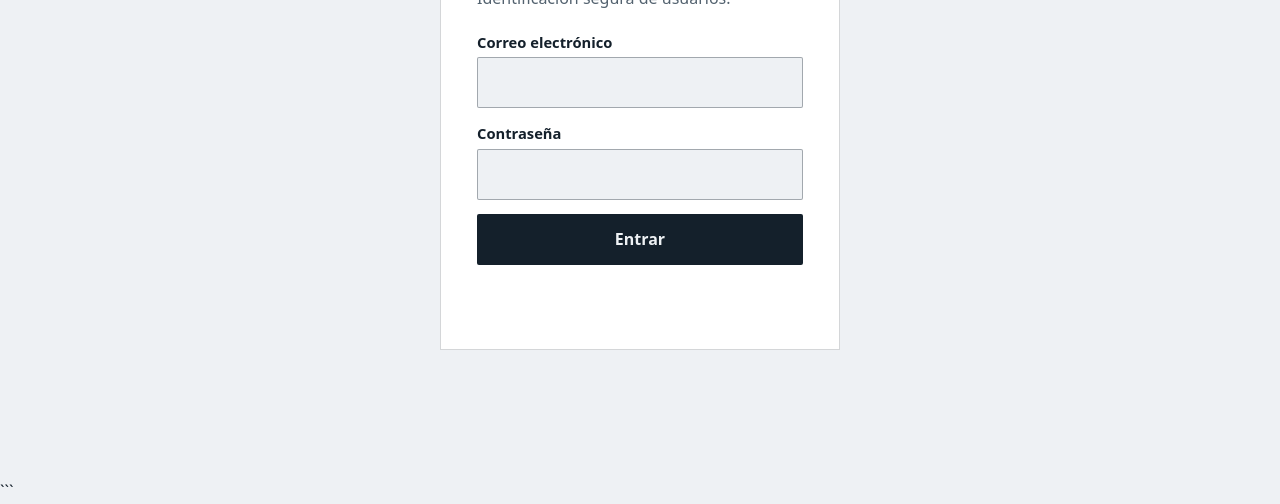
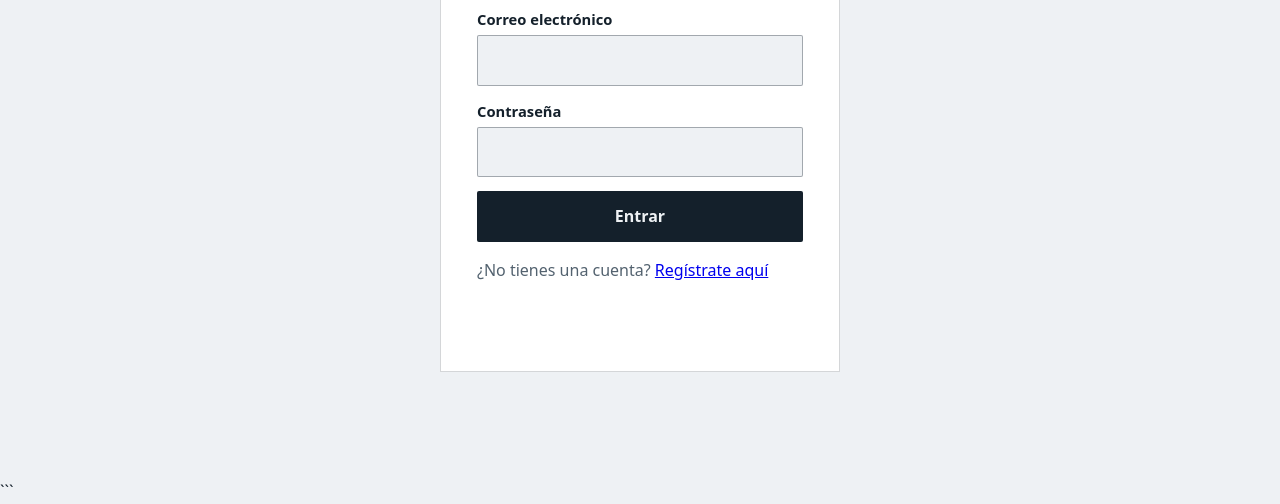
Before and after one commit to marcosbustamante08/kripta2, a plain HTML site: page admin/login.html in a window 1280 px wide. Shown: the part 347-851 px from the top of the page. Drawn offline with nearby package versions, Linux system fonts and the light colour scheme.

Commit message:
login.html

```diff
--- a/admin/login.html
+++ b/admin/login.html
@@ -38,7 +38,9 @@
 <button class="btn" type="submit">Entrar</button>
 
 </form>
-
+<p>¿No tienes una cuenta?
+    <a href="register.html">Regístrate aquí</a>
+</p>
 <!-- CONFIGURAR GOOGLE AUTHENTICATOR -->
 <div id="setup" hidden>
 
```
